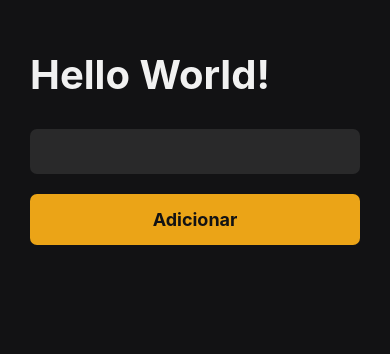
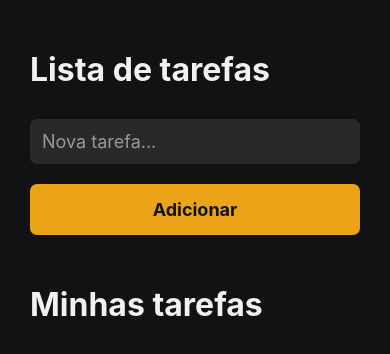
Before and after one commit to gabrielpereira3/first-react-native-app, a React Native app: screen / in a window 390 px wide. Shown: the top 354 px of the page. Built offline with nearby package versions, Linux system fonts and the light colour scheme.

Commit message:
Título da lista de tarefas

```diff
--- a/src/pages/Home/index.tsx
+++ b/src/pages/Home/index.tsx
@@ -13,11 +13,16 @@
   return (
     <SafeAreaView style={styles.safeArea}>
       <View style={styles.container}>
-        <Text style={styles.title}>Hello World!</Text>
-        <TextInput style={styles.input} />
+        <Text style={styles.title}>Lista de tarefas</Text>
+        <TextInput
+          placeholderTextColor="#999"
+          placeholder="Nova tarefa..."
+          style={styles.input}
+        />
         <TouchableOpacity activeOpacity={0.7} style={styles.button}>
           <Text style={styles.buttonText}>Adicionar</Text>
         </TouchableOpacity>
+        <Text style={styles.titleTasks}>Minhas tarefas</Text>
       </View>
     </SafeAreaView>
   );
@@ -36,8 +41,14 @@
   },
   title: {
     color: '#f1f1f1',
-    fontSize: 40,
+    fontSize: 32,
     fontWeight: 'bold',
+  },
+  titleTasks: {
+    color: '#f1f1f1',
+    fontSize: 32,
+    fontWeight: 'bold',
+    marginVertical: 50,
   },
   input: {
     backgroundColor: '#29292a',
```
